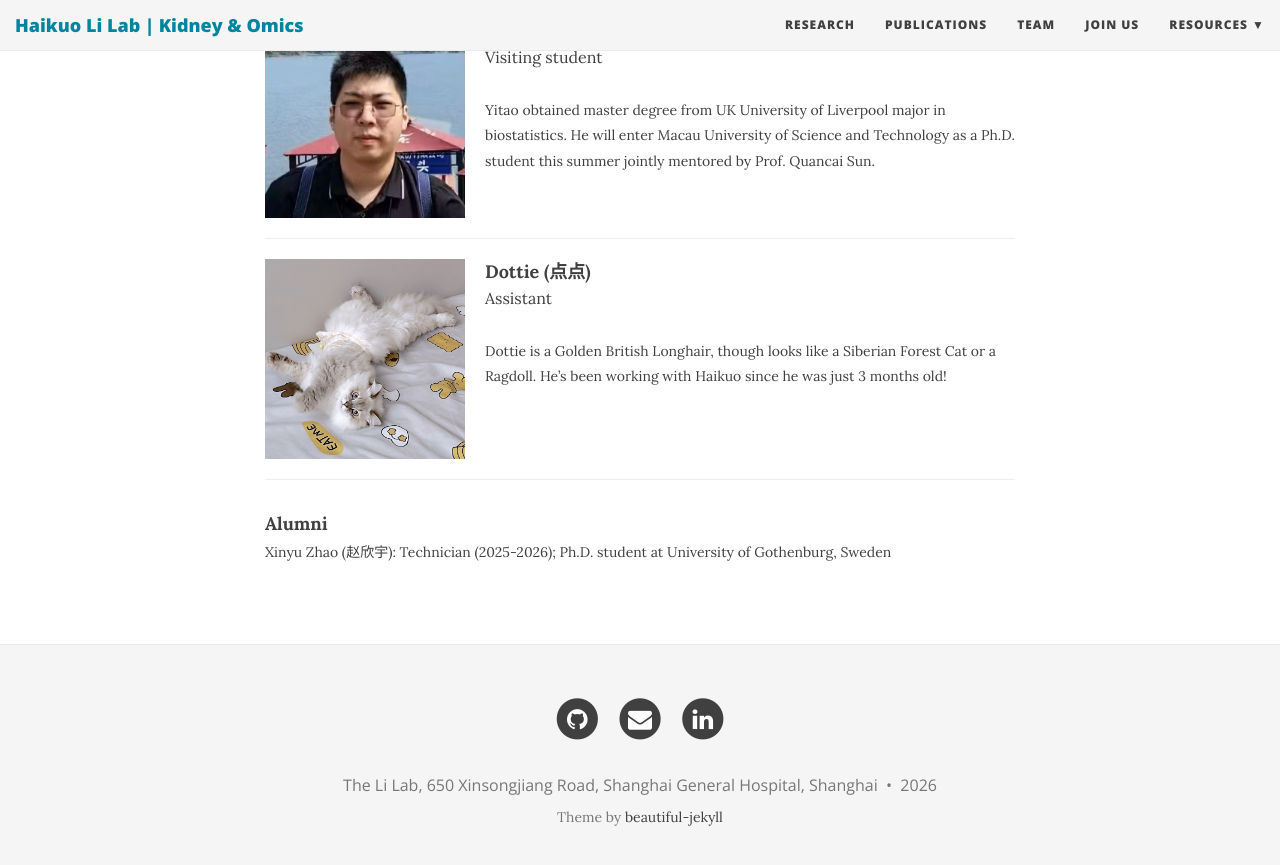
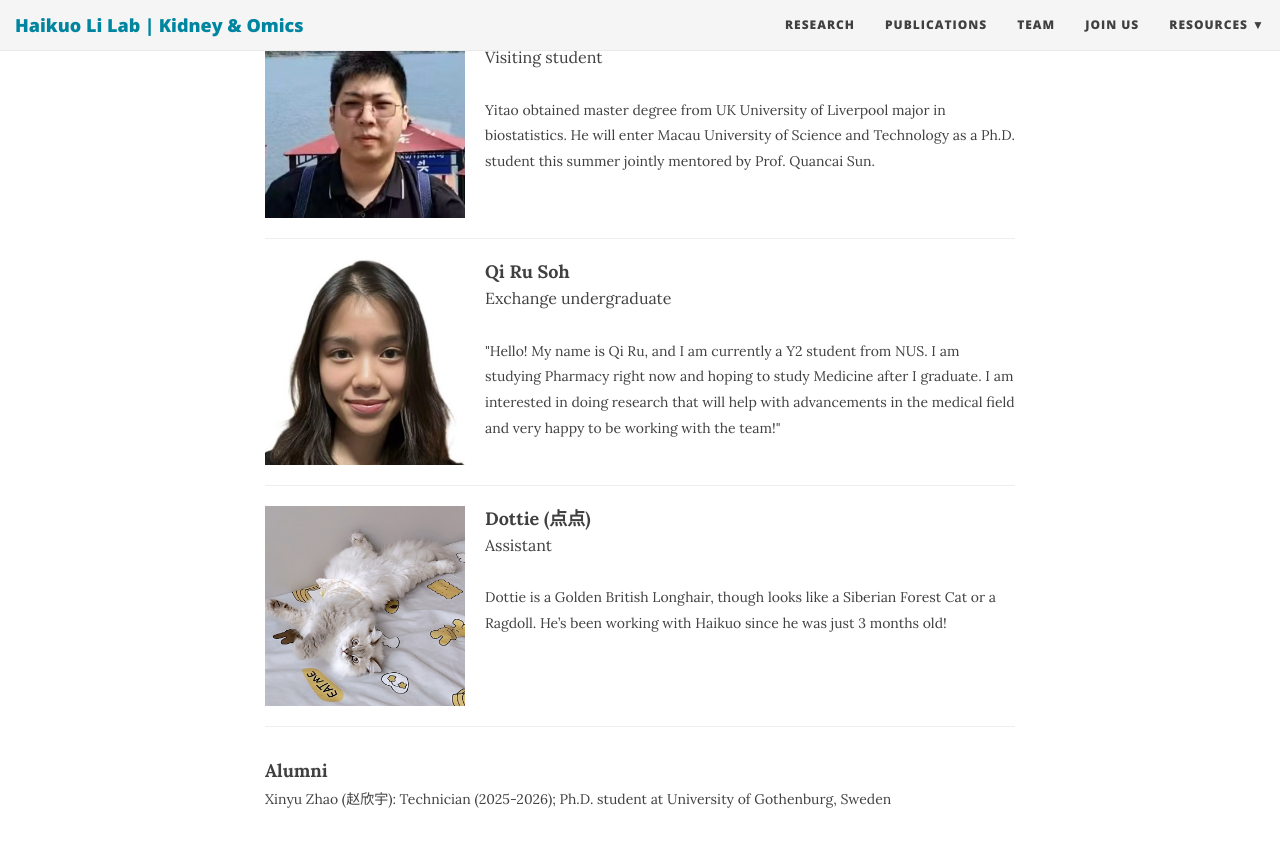
Before and after one commit to TheLiLab/thelilab.github.io, a Jekyll site: the page built from team.md, in a window 1280 px wide and 900 px high, scrolled down 1957 px. Shown: the top 865 px of the window. Built offline with Jekyll 4.4.1, drawn with Linux system fonts in a browser that asks for light colours; nearby versions of some CDN libraries.

Commit message:
Update team.md

```diff
--- a/team.md
+++ b/team.md
@@ -115,6 +115,21 @@ bigimg:
 
 <div style="display: flex; align-items: flex-start; font-size: 18px;">
   <div style="flex-shrink: 0; margin-right: 20px;">
+    <img src="/img/peopleimg/qirusoh.jpg" style="width: 100%; max-width: 200px;" />
+  </div>
+  <div style="flex-grow: 1;">
+    <strong>Qi Ru Soh</strong><br>
+    <span style="font-size: 16px;">
+      Exchange undergraduate<br>
+    </span>
+    <span style="font-size: 14px;">
+      <br>"Hello! My name is Qi Ru, and I am currently a Y2 student from NUS. I am studying Pharmacy  right now and hoping to study Medicine after I graduate. I am interested in doing research that will help with advancements in the medical field and very happy to be working with the team!"
+    </span>
+  </div></div>
+<hr>
+
+<div style="display: flex; align-items: flex-start; font-size: 18px;">
+  <div style="flex-shrink: 0; margin-right: 20px;">
     <img src="/img/peopleimg/diandian202604.jpg" style="width: 100%; max-width: 200px;" />
   </div>
   <div style="flex-grow: 1;">
```
